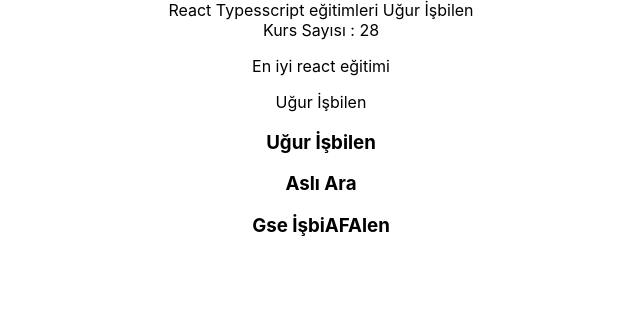
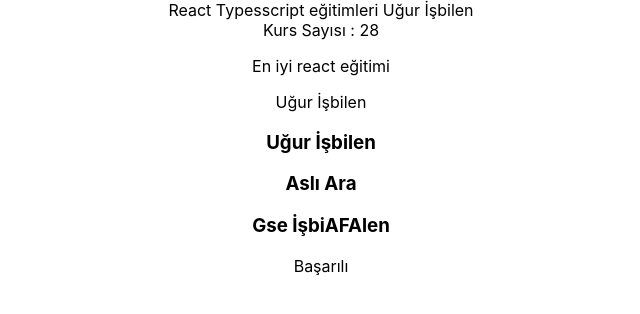
Before and after one commit to ugurisbilenn/React-Typescript-Learn, a React (Create React App) app: page / in a window 1280 px wide. Shown: the top 314 px of the page, without its empty margins (319-959 px from the left). Built offline with nearby package versions, Linux system fonts and the light colour scheme.

Commit message:
Type ve Typelarda veya kullanımı

```diff
--- a/src/App.tsx
+++ b/src/App.tsx
@@ -3,6 +3,7 @@ import './App.css';
 import Home from './components/Home';
 import Instructor from './components/Instructor';
 import InstructorList from './components/InstructorList';
+import Request from './components/Request';
 
 function App() {
 
@@ -31,6 +32,8 @@ function App() {
       <Instructor instNameLastName={instructor}/>
 
       <InstructorList instNameLastNameList={instructorList}/>
+
+      <Request status="success"/>
     </div>
   );
 }
--- /dev/null
+++ b/src/components/Request.tsx
@@ -0,0 +1,23 @@
+import React from 'react'
+type RequestProps = {
+    status:'loading' | 'success' | 'error';
+}
+function Request(props:RequestProps) {
+    let message = "";
+    if(props.status === "loading"){
+        message= "Yükleniyor..";
+    }
+    if(props.status === "success"){
+        message= "Başarılı";
+    }
+    if(props.status === "error"){
+        message= "Hata";
+    }
+  return (
+    <div>
+      {message}
+    </div>
+  )
+}
+
+export default Request
```
